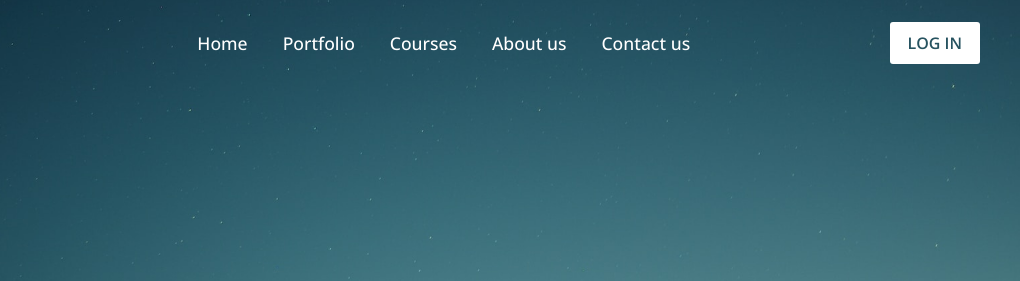
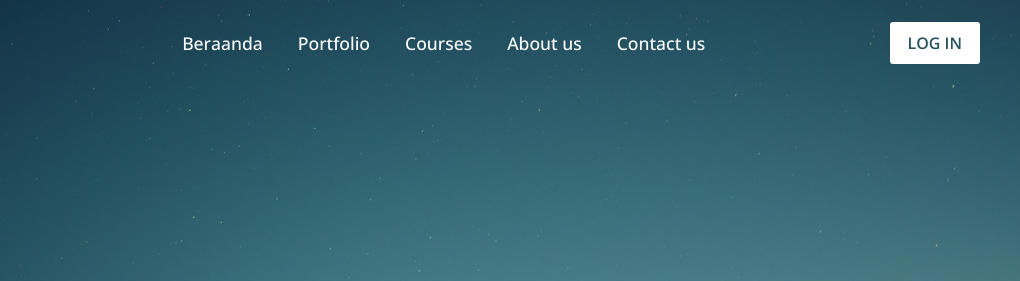
Before and after one commit to hildaweb/loginshiell, a plain HTML site: page index.html in a window 1280 px wide. Shown: the top 281 px of the page, 260-1280 px from the left. Drawn offline with nearby package versions, Linux system fonts and the light colour scheme.

Commit message:
Update index.html

```diff
--- a/index.html
+++ b/index.html
@@ -20,7 +20,7 @@
             </a>
             <ul class="links">
                 <span class="close-btn material-symbols-rounded">close</span>
-                <li><a href="#">Home</a></li>
+                <li><a href="#">Beraanda</a></li>
                 <li><a href="#">Portfolio</a></li>
                 <li><a href="#">Courses</a></li>
                 <li><a href="#">About us</a></li>
```
